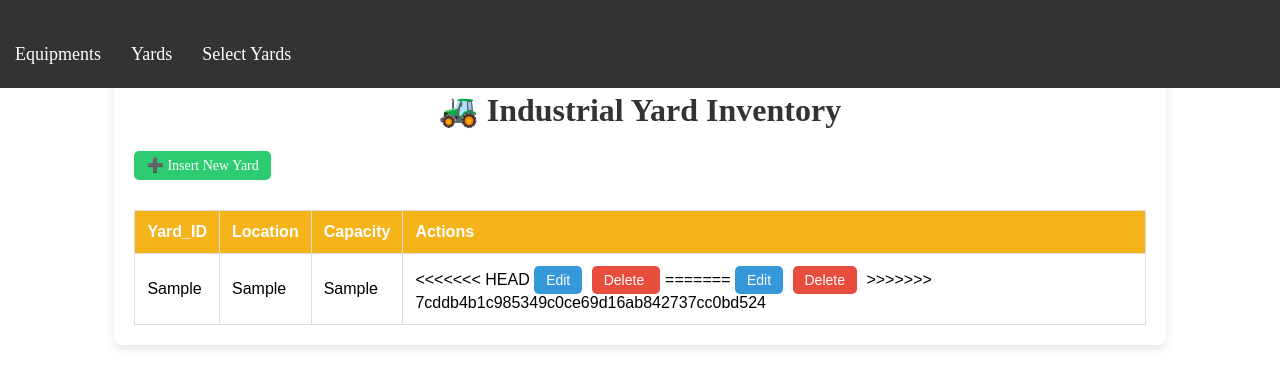
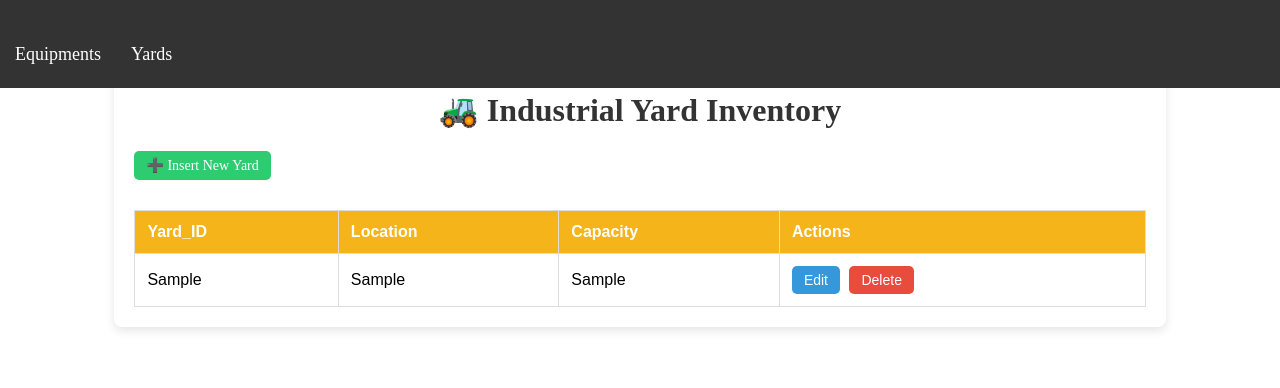
Before and after one commit to lolomamdo2006-lab/The-Industrial-Equipment-Project, a Django app: template templates/rental_service/yard.html in a window 1280 px wide. Shown: the top 388 px of the page. Run offline with Django 5.2, Linux system fonts and the light colour scheme; the template is opened without the code that fills it: most values are stand-ins (such as "Sample title", 1, 10 or a date in 2020); parts of the project's set-up code (start-up, migrations or seed data) failed here and were passed over.

Commit message:
solve conflicts

```diff
--- a/rental_service/urls.py
+++ b/rental_service/urls.py
@@ -6,14 +6,11 @@ urlpatterns = [
     path('insertEquipment/', views.insert_equipment, name='insert_equipment'),
     path('insertYard/', views.insert_yard, name='insert_yard'),
     path('yard/', views.yard_list, name='yard_list'),
-<<<<<<< HEAD
     path('updateEquipment/<int:old_id>', views.update_equipment, name='update_equipment'),
     path('updateYard/<int:old_id>', views.update_yard, name='update_yard'),
-=======
 
     path('deleteEquipment/', views.delete_equipment, name='delete_equipment'),
     path('deleteYard/', views.delete_yard, name='delete_yard'),
 
-    path('selectYard/', views.select_Yard, name='select_Yard'),
->>>>>>> 7cddb4b1c985349c0ce69d16ab842737cc0bd524
+    # path('selectYard/', views.select_Yard, name='select_Yard'),
 ]
--- a/templates/navbar.html
+++ b/templates/navbar.html
@@ -5,7 +5,7 @@
 
     <a href="{% url 'yard_list' %}">Yards</a>
 
-    <a href="{% url 'select_Yard' %}">Select Yards</a>
+
 
 
 </div>
--- a/templates/rental_service/yard.html
+++ b/templates/rental_service/yard.html
@@ -89,14 +89,7 @@
             <td>{{ item.2 }}</td>
 
             <td>
-<<<<<<< HEAD
                 <a href="{%url 'update_yard' item.0 %}" class="btn edit">Edit</a>
-                <a href="#" class="btn delete"
-                   onclick="return confirm('Are you sure you want to delete this yard?');">
-                   Delete
-                </a>
-=======
-                <a href="#" class="btn edit">Edit</a>
 
                 {% comment %} Delete button with confirmation dialog {% endcomment %}
                 <form method="POST" action="{% url 'delete_yard' %}" style="display:inline;">
@@ -107,7 +100,6 @@
                     Delete
                 </button>
             </form>
->>>>>>> 7cddb4b1c985349c0ce69d16ab842737cc0bd524
             </td>
         </tr>
 
```
Also changed, not shown: templates/rental_service/equipment.html (+0 -8 lines).
